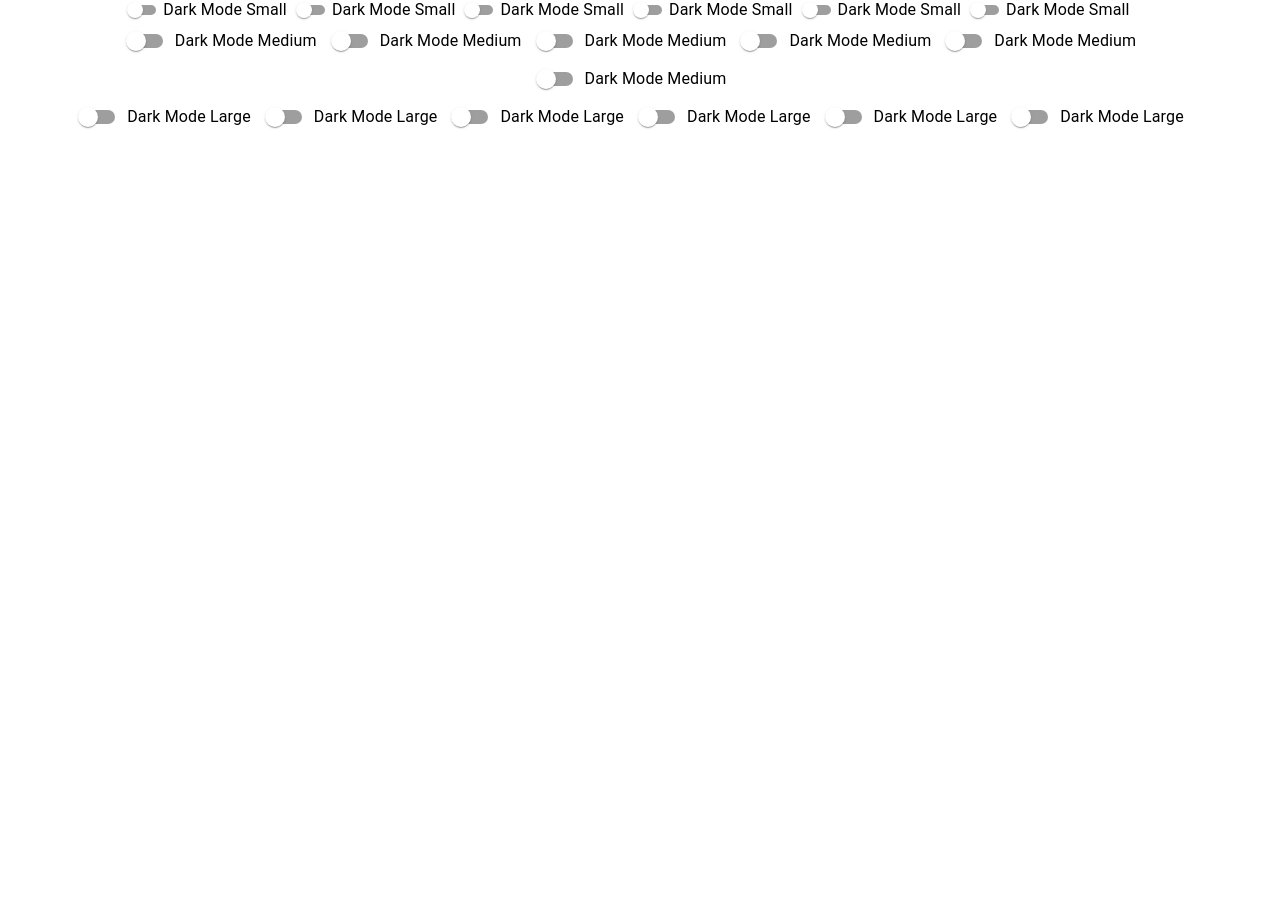
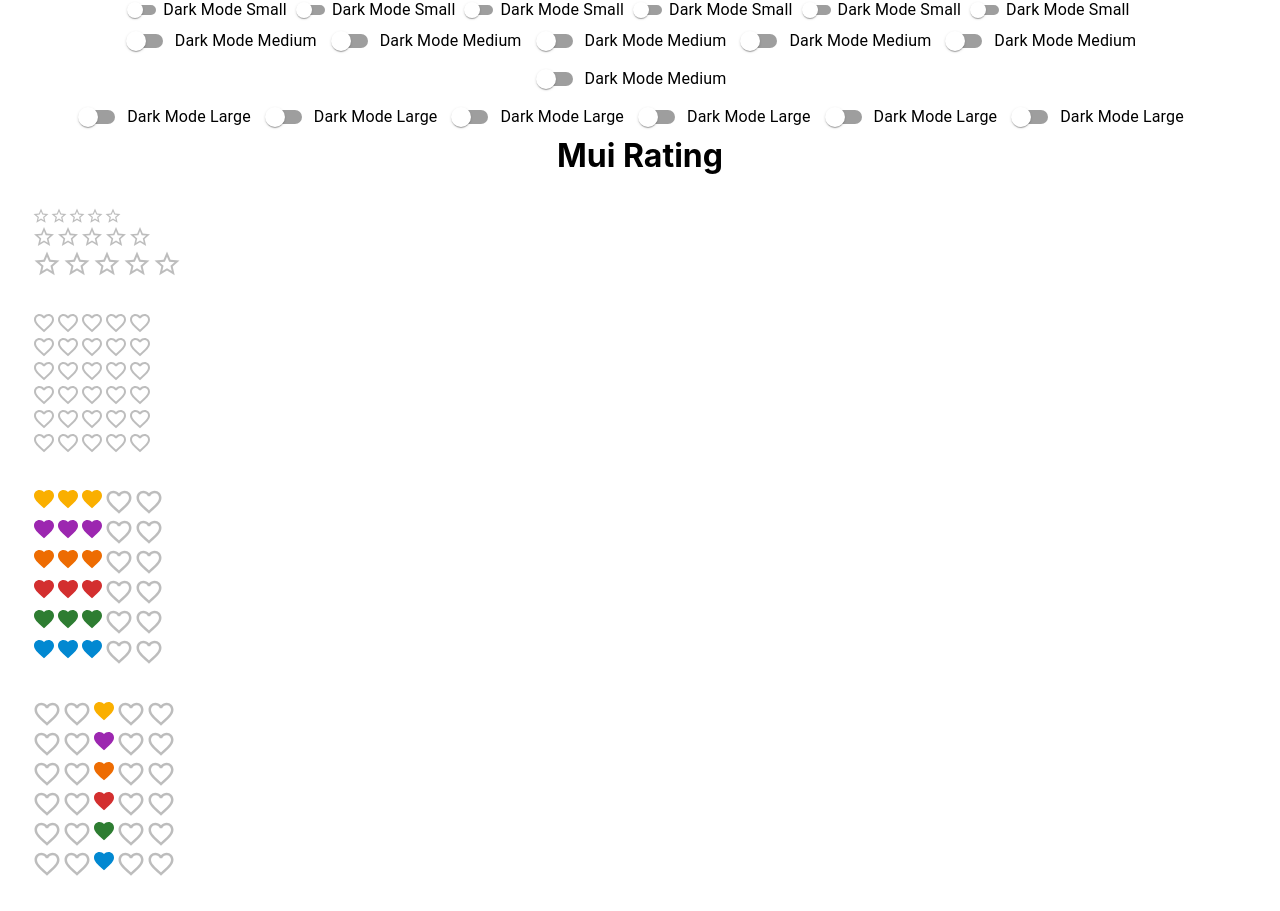
Before and after one commit to atultingre/mui-react, a React (Create React App) app: page / in a window 1280 px wide. Shown: the part 4820-5731 px from the top of the page. Before the commit the page ends 4988 px from the top, so only its background shows below. Built offline with nearby package versions, Linux system fonts and the light colour scheme.

Commit message:
MUI Rating

```diff
--- a/src/App.js
+++ b/src/App.js
@@ -6,6 +6,7 @@
 import MuiRadioButton from "./components/MuiRadioButton";
 import MuiCheckbox from "./components/MuiCheckbox";
 import MuiSwitch from "./components/MuiSwitch";
+import MuiRating from "./components/MuiRating";
 
 function App() {
   return (
@@ -17,6 +18,7 @@
       <MuiRadioButton />
       <MuiCheckbox />
       <MuiSwitch/>
+      <MuiRating/>
     </div>
   );
 }
--- /dev/null
+++ b/src/components/MuiRating.js
@@ -0,0 +1,212 @@
+import React, { useState } from "react";
+import { Rating, Stack } from "@mui/material";
+import FavoriteIcon from "@mui/icons-material/Favorite";
+import FavoriteBorderIcon from "@mui/icons-material/FavoriteBorder";
+
+const MuiRating = () => {
+  const [value, setValue] = useState(null);
+  const [dValue, setDValue] = useState(3);
+
+  const handleChange = (e) => {
+    setValue(e.target.value);
+  };
+
+  const handleDChange = (e) => {
+    setDValue(e.target.value);
+  };
+  console.log({ value });
+  return (
+    <Stack spacing={4}>
+      <h1>Mui Rating</h1>
+      <Stack>
+        <Rating
+          value={value}
+          onChange={handleChange}
+          precision={0.5}
+          size="small"
+        />
+        <Rating
+          value={value}
+          onChange={handleChange}
+          precision={0.5}
+          size="medium"
+        />
+        <Rating
+          value={value}
+          onChange={handleChange}
+          precision={0.5}
+          size="large"
+        />
+      </Stack>
+
+      <Stack>
+        <Rating
+          value={value}
+          onChange={handleChange}
+          precision={0.5}
+          size="medium"
+          icon={<FavoriteIcon fonstSize="inherit"/>}
+          emptyIcon={<FavoriteBorderIcon fontSize="inherit" />}
+        />
+        <Rating
+          value={value}
+          onChange={handleChange}
+          precision={0.5}
+          size="medium"
+          icon={<FavoriteIcon fonstSize="inherit" color="secondary" />}
+          emptyIcon={<FavoriteBorderIcon fontSize="inherit" />}
+        />
+        <Rating
+          value={value}
+          onChange={handleChange}
+          precision={0.5}
+          size="medium"
+          icon={<FavoriteIcon fonstSize="inherit" color="error" />}
+          emptyIcon={<FavoriteBorderIcon fontSize="inherit" />}
+        />
+        <Rating
+          value={value}
+          onChange={handleChange}
+          precision={0.5}
+          size="medium"
+          icon={<FavoriteIcon fonstSize="inherit" color="warning"/>}
+          emptyIcon={<FavoriteBorderIcon fontSize="inherit" />}
+        />
+        <Rating
+          value={value}
+          onChange={handleChange}
+          precision={0.5}
+          size="medium"
+          icon={<FavoriteIcon fonstSize="inherit" color="success"/>}
+          emptyIcon={<FavoriteBorderIcon fontSize="inherit" />}
+        />
+        <Rating
+          value={value}
+          onChange={handleChange}
+          precision={0.5}
+          size="medium"
+          icon={<FavoriteIcon fonstSize="inherit" color="info"/>}
+          emptyIcon={<FavoriteBorderIcon fontSize="inherit" />}
+        />
+      </Stack>
+
+      <Stack>
+        <Rating
+          value={dValue}
+          onChange={handleDChange}
+          precision={0.5}
+          size="large"
+          icon={<FavoriteIcon fonstSize="inherit" />}
+          emptyIcon={<FavoriteBorderIcon fontSize="inherit" readOnly />}
+        />
+        <Rating
+          value={dValue}
+          onChange={handleDChange}
+          precision={0.5}
+          size="large"
+          icon={<FavoriteIcon fonstSize="inherit" color="secondary"/>}
+          emptyIcon={<FavoriteBorderIcon fontSize="inherit" readOnly />}
+          color="secondary"
+        />
+        <Rating
+          value={dValue}
+          onChange={handleDChange}
+          precision={0.5}
+          size="large"
+          icon={<FavoriteIcon fonstSize="inherit" color="warning"/>}
+          emptyIcon={<FavoriteBorderIcon fontSize="inherit" readOnly />}
+          color="error"
+        />
+        <Rating
+          value={dValue}
+          onChange={handleDChange}
+          precision={0.5}
+          size="large"
+          icon={<FavoriteIcon fonstSize="inherit" color="error"/>}
+          emptyIcon={<FavoriteBorderIcon fontSize="inherit" readOnly />}
+        />
+        <Rating
+          value={dValue}
+          onChange={handleDChange}
+          precision={0.5}
+          size="large"
+          icon={<FavoriteIcon fonstSize="inherit" color="success"/>}
+          emptyIcon={<FavoriteBorderIcon fontSize="inherit" readOnly />}
+        />
+        <Rating
+          value={dValue}
+          onChange={handleDChange}
+          precision={0.5}
+          size="large"
+          icon={<FavoriteIcon fonstSize="inherit" color="info"/>}
+          emptyIcon={<FavoriteBorderIcon fontSize="inherit" readOnly />}
+        />
+      </Stack>
+
+      <Stack>
+        <Rating
+          value={dValue}
+          onChange={handleDChange}
+          precision={0.5}
+          size="large"
+          icon={<FavoriteIcon fonstSize="inherit" />}
+          emptyIcon={
+            <FavoriteBorderIcon fontSize="inherit"  />
+          } highlightSelectedOnly
+        />
+        <Rating
+          value={dValue}
+          onChange={handleDChange}
+          precision={0.5}
+          size="large"
+          icon={<FavoriteIcon fonstSize="inherit" color="secondary"/>}
+          emptyIcon={
+            <FavoriteBorderIcon fontSize="inherit"  />
+          } highlightSelectedOnly
+        />
+        <Rating
+          value={dValue}
+          onChange={handleDChange}
+          precision={0.5}
+          size="large"
+          icon={<FavoriteIcon fonstSize="inherit" color="warning"/>}
+          emptyIcon={
+            <FavoriteBorderIcon fontSize="inherit"  />
+          } highlightSelectedOnly
+        />
+        <Rating
+          value={dValue}
+          onChange={handleDChange}
+          precision={0.5}
+          size="large"
+          icon={<FavoriteIcon fonstSize="inherit" color="error"/>}
+          emptyIcon={
+            <FavoriteBorderIcon fontSize="inherit"  />
+          } highlightSelectedOnly
+        />
+        <Rating
+          value={dValue}
+          onChange={handleDChange}
+          precision={0.5}
+          size="large"
+          icon={<FavoriteIcon fonstSize="inherit" color="success"/>}
+          emptyIcon={
+            <FavoriteBorderIcon fontSize="inherit"  />
+          } highlightSelectedOnly
+        />
+        <Rating
+          value={dValue}
+          onChange={handleDChange}
+          precision={0.5}
+          size="large"
+          icon={<FavoriteIcon fonstSize="inherit" color="info"/>}
+          emptyIcon={
+            <FavoriteBorderIcon fontSize="inherit"  />
+          } highlightSelectedOnly
+        />
+      </Stack>
+    </Stack>
+  );
+};
+
+export default MuiRating;
```
